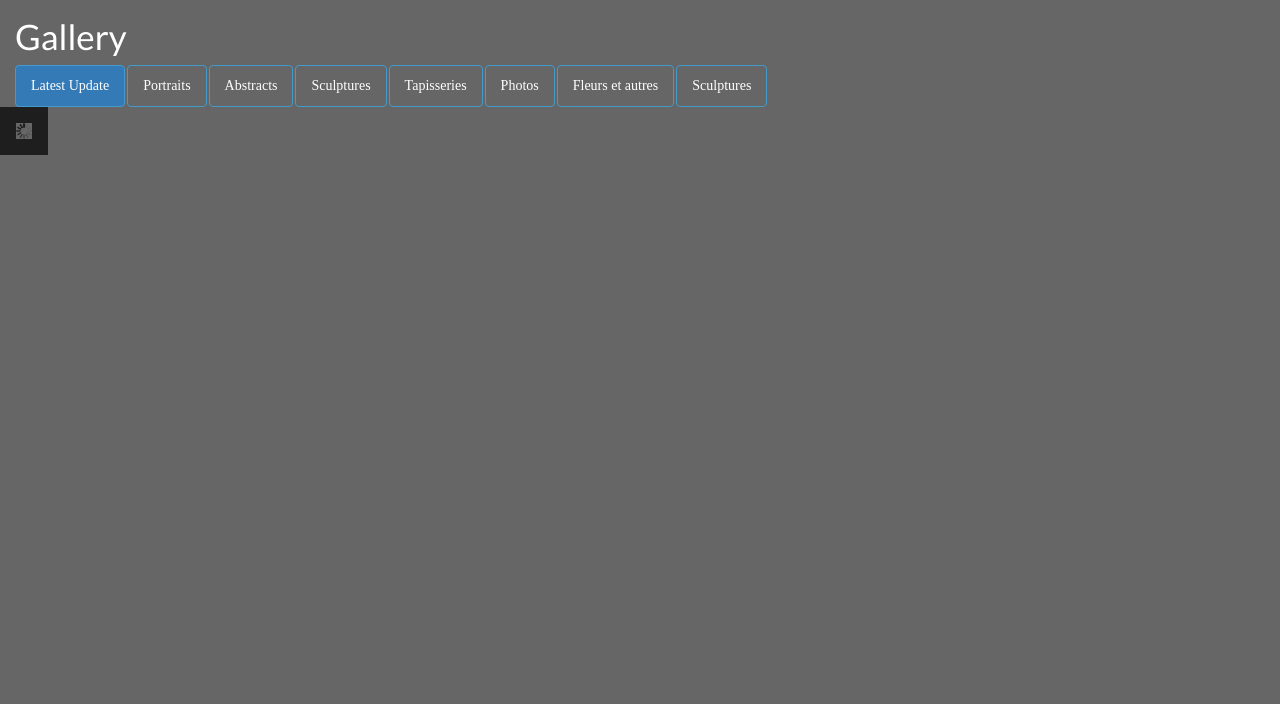
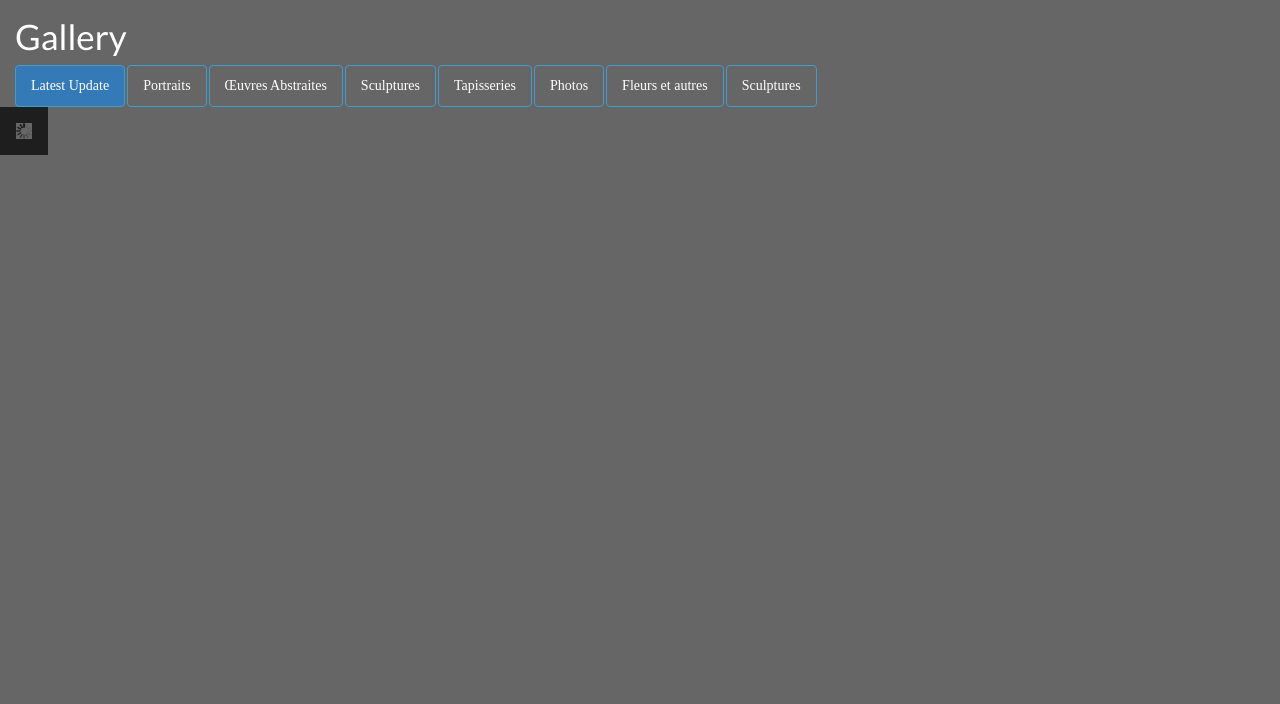
Before and after one commit to bricas/gldrapeau, a plain HTML site: page fr/index.html in a window 1280 px wide. Shown: the part 841-1545 px from the top of the page. Drawn offline with nearby package versions, Linux system fonts and the light colour scheme; a web font is replaced by a local one.

Commit message:
gallery update

```diff
--- a/fr/index.html
+++ b/fr/index.html
@@ -66,7 +66,7 @@ visuels) au niveau élémentaire. Par la suite, elle enseigne la méthodologie d
           <ul class="nav nav-pills">
             <li class="active" data-flickr="set:72157690751924825"><a href="#">Latest Update</a></li>
             <li data-flickr="set:72157623337934028"><a href="#">Portraits</a></li>
-            <li data-flickr="set:72157658663947119"><a href="#">Abstracts</a></li>
+            <li data-flickr="set:72157658663947119"><a href="#">Œuvres Abstraites</a></li>
             <li data-flickr="set:72157658665684879"><a href="#">Sculptures</a></li>
             <li data-flickr="set:72157631713565123"><a href="#">Tapisseries</a></li>
             <li data-flickr="set:72157631713515500"><a href="#">Photos</a></li>
```
